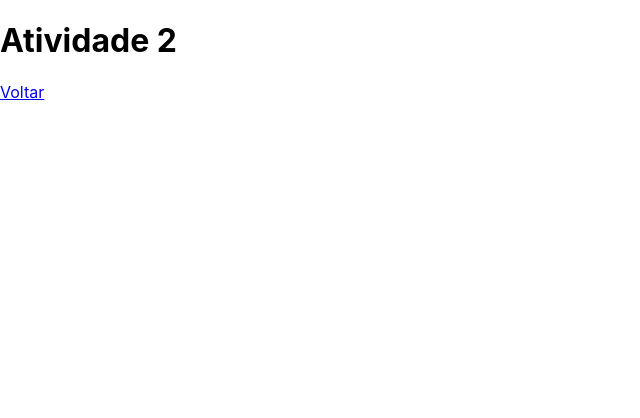
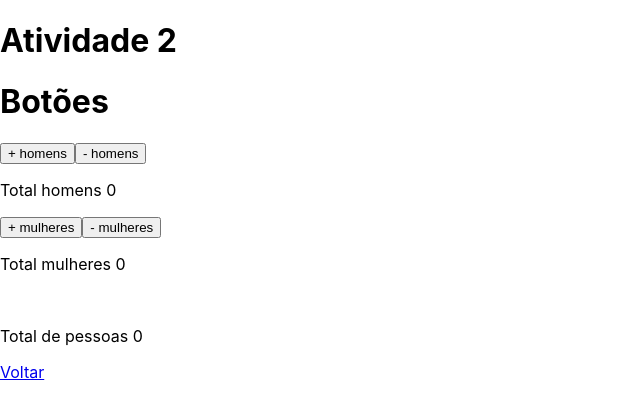
Before and after one commit to itsmecamila/react, a React (Create React App) app: page /Atividade02 in a window 1280 px wide. Shown: the top 418 px of the page, without its empty margins (0-640 px from the left). Built offline with nearby package versions, Linux system fonts and the light colour scheme.

Commit message:
atividade 2 - arquivos iniciais

```diff
--- a/src/Atividade02.js
+++ b/src/Atividade02.js
@@ -1,9 +1,11 @@
 import {Link} from "react-router-dom";
+import Contador from "./Contador";
 
 export default function Atividade02(){
     return(
         <>
             <h1> Atividade 2 </h1>
+            <Contador/>
             <Link to="/">Voltar</Link>
         </>
     )
--- /dev/null
+++ b/src/Contador.js
@@ -0,0 +1,28 @@
+import React, { useState, useEffect } from 'react';
+
+export default function Contador() {
+    const [ countH, setCountH ] = useState(0);
+    const [ countM, setCountM ] = useState(0);
+    const state = useState(0);
+
+    // const count = state[0];
+
+    // function handleClickH(){
+    //     // setCount(count + 1);
+    //     i++;
+    // }
+
+    return (
+        <div>
+            <h1>Botões</h1>
+            <button onClick={() => setCountH(countH + 1)}> + homens </button>
+            <button onClick={() => setCountH(countH - 1)}> - homens</button>
+            <p>Total homens {countH}</p>
+            <button onClick={() => setCountM(countM + 1)}>+ mulheres</button>
+            <button onClick={() => setCountM(countM - 1)}>- mulheres</button>
+            <p>Total mulheres {countM}</p>
+            <br/>
+            <p>Total de pessoas {countH + countM}</p>
+        </div>
+    );
+}
```
